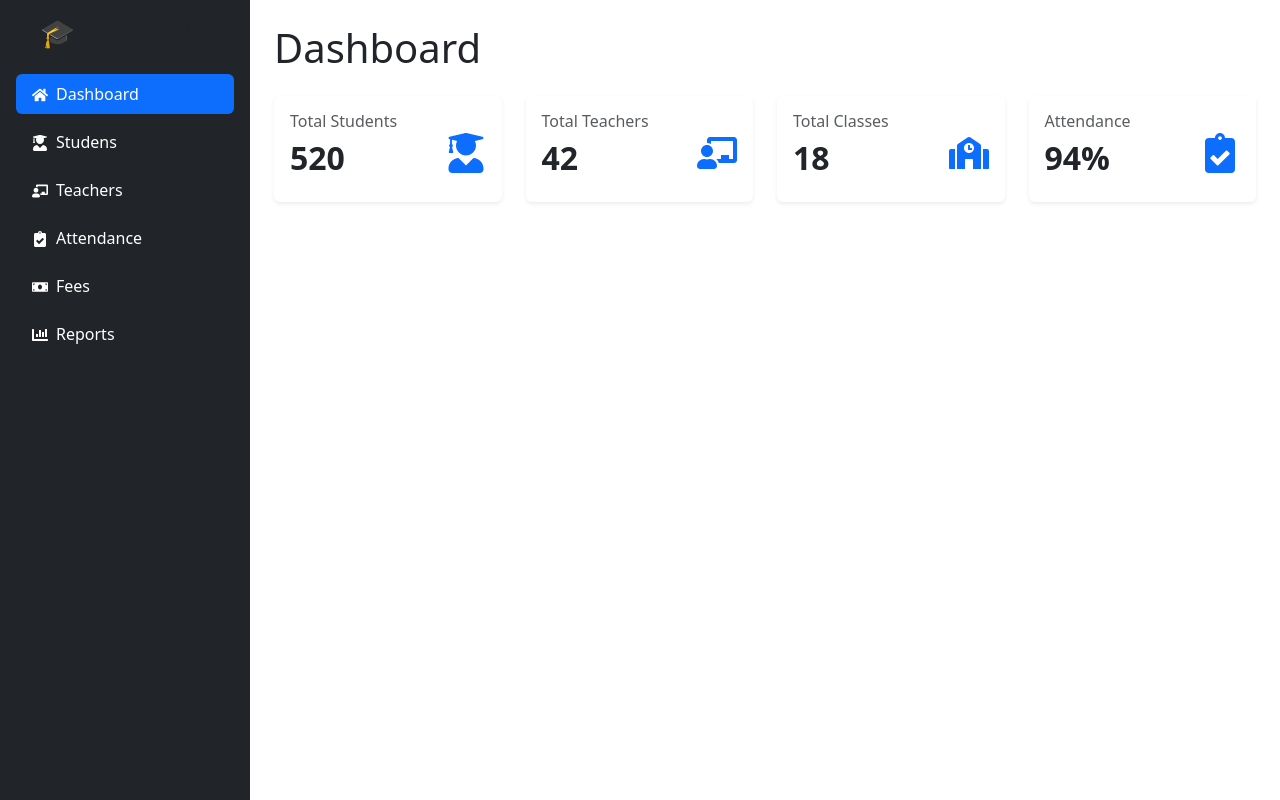
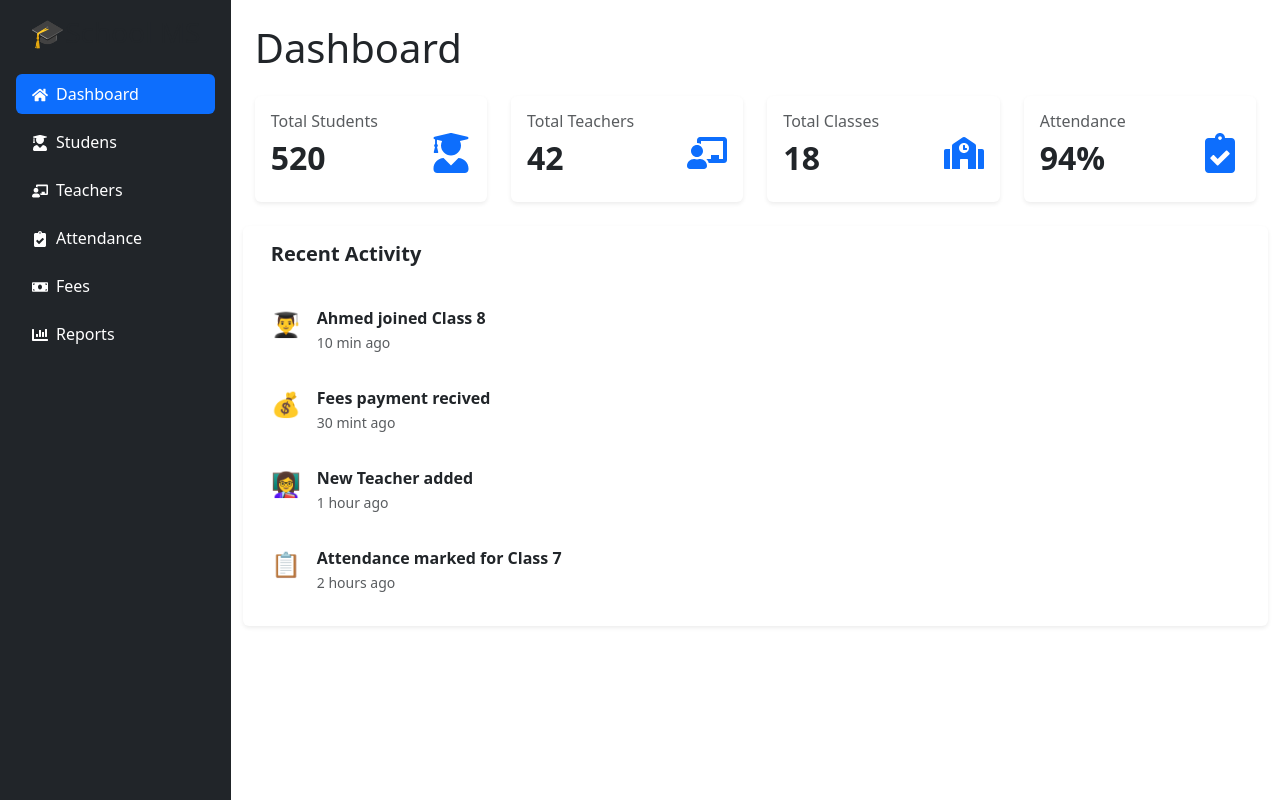
Before and after one commit to soniaamal/school-management-system, a React (Vite) app in the folder frontend/school-management-ui/: page / in a window 1280 px wide. Built offline with nearby package versions, Linux system fonts and the light colour scheme.

Commit message:
Add recent activity to dashboard

```diff
--- a/frontend/school-management-ui/src/pages/Dashboard.jsx
+++ b/frontend/school-management-ui/src/pages/Dashboard.jsx
@@ -31,6 +31,29 @@ const state = [
 
     },
 ];
+const activities = [
+    {
+        icon: "👨‍🎓",
+        message: "Ahmed joined Class 8",
+        time: "10 min ago",
+    },
+    {
+        icon: "💰",
+        message: " Fees payment recived",
+        time: " 30 mint ago",
+
+    },
+    {
+        icon: "👩‍🏫",
+        message: "New Teacher added",
+        time: " 1 hour ago",
+    },
+    {
+        icon: "📋",
+        message: "Attendance marked for Class 7",
+        time: "2 hours ago",
+    },
+];
 
 function Dashboard() {
     return (
@@ -46,7 +69,38 @@ function Dashboard() {
                             icon={stat.icon}
                       />
                     </div>
-              ))}
+
+
+                ))}
+
+                <div className="card shadow-sm border-0 mt-4">
+                    <div className="card-body">
+                        <h5 className="fw-bold mb-4">Recent Activity</h5>
+
+                        {activities.map((activity, index) => (
+                            <div
+                                key={index}
+                                className="d-flex align-item-center vorder-bottom py-3"
+                            >
+                                <div className="fs-4 me-3">
+                                    {activity.icon}
+                                </div>
+
+                                <div className="flex-grow-1">
+                                    <div className="fw-semibold">
+                                        {activity.message}
+                                    </div>
+
+                                    <small className="text-muted">
+                                        {activity.time}
+                                    </small>
+
+                                </div>
+                            </div>
+                        ))}
+
+                    </div>
+                </div>
             </div>
         </div>
 
```
